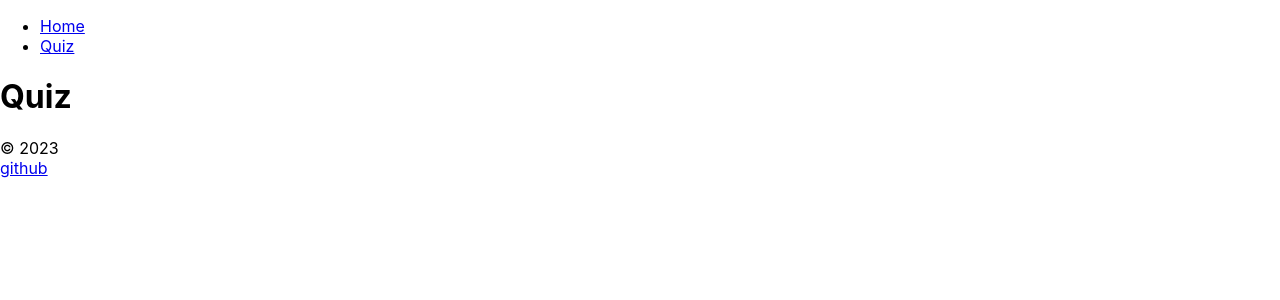
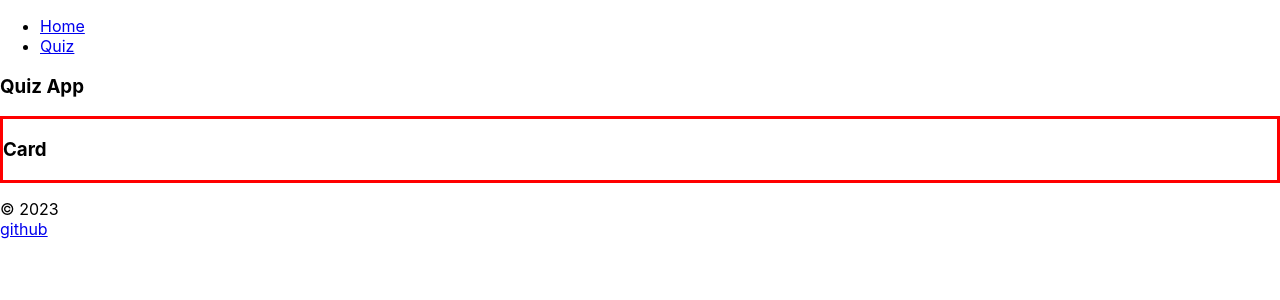
Before and after one commit to Samuel-H-Dev/quiz-app-2, a React (Create React App) app: page /quiz in a window 1280 px wide. Shown: the top 300 px of the page. Built offline with nearby package versions, Linux system fonts and the light colour scheme.

Commit message:
WIP quiz page is setup

```diff
--- /dev/null
+++ b/src/components/QuizApp/QuizApp.css
@@ -0,0 +1,3 @@
+.quiz-card{
+    border: 3px solid red;
+}
--- /dev/null
+++ b/src/components/QuizApp/QuizApp.jsx
@@ -0,0 +1,15 @@
+import "./QuizApp.css";
+import Card from "./card";
+
+
+
+
+export default function QuizApp(){
+
+    return(
+        <>
+        <h3>Quiz App</h3>
+        <Card />
+        </>
+    )
+}
--- /dev/null
+++ b/src/components/QuizApp/card.jsx
@@ -0,0 +1,8 @@
+export default function Card(){
+
+
+    return(
+    <div className="quiz-card">
+        <h3>Card</h3>
+    </div>
+)}
--- /dev/null
+++ b/src/components/QuizApp/index.jsx
@@ -0,0 +1 @@
+export {default} from "./QuizApp"
--- a/src/pages/Quiz.jsx
+++ b/src/pages/Quiz.jsx
@@ -1,3 +1,4 @@
+import QuizApp from "../components/QuizApp";
 import AppLayout from "../layout/AppLayout";
 
 export default function Quiz(){
@@ -5,8 +6,7 @@ export default function Quiz(){
 
     return(
         <AppLayout>
-            <h1>Quiz</h1>
-
+                <QuizApp />
         </AppLayout>
     )
 }
```
Also changed, not shown: src/components/QuizApp/Results.jsx (added, +8 -0 lines).
